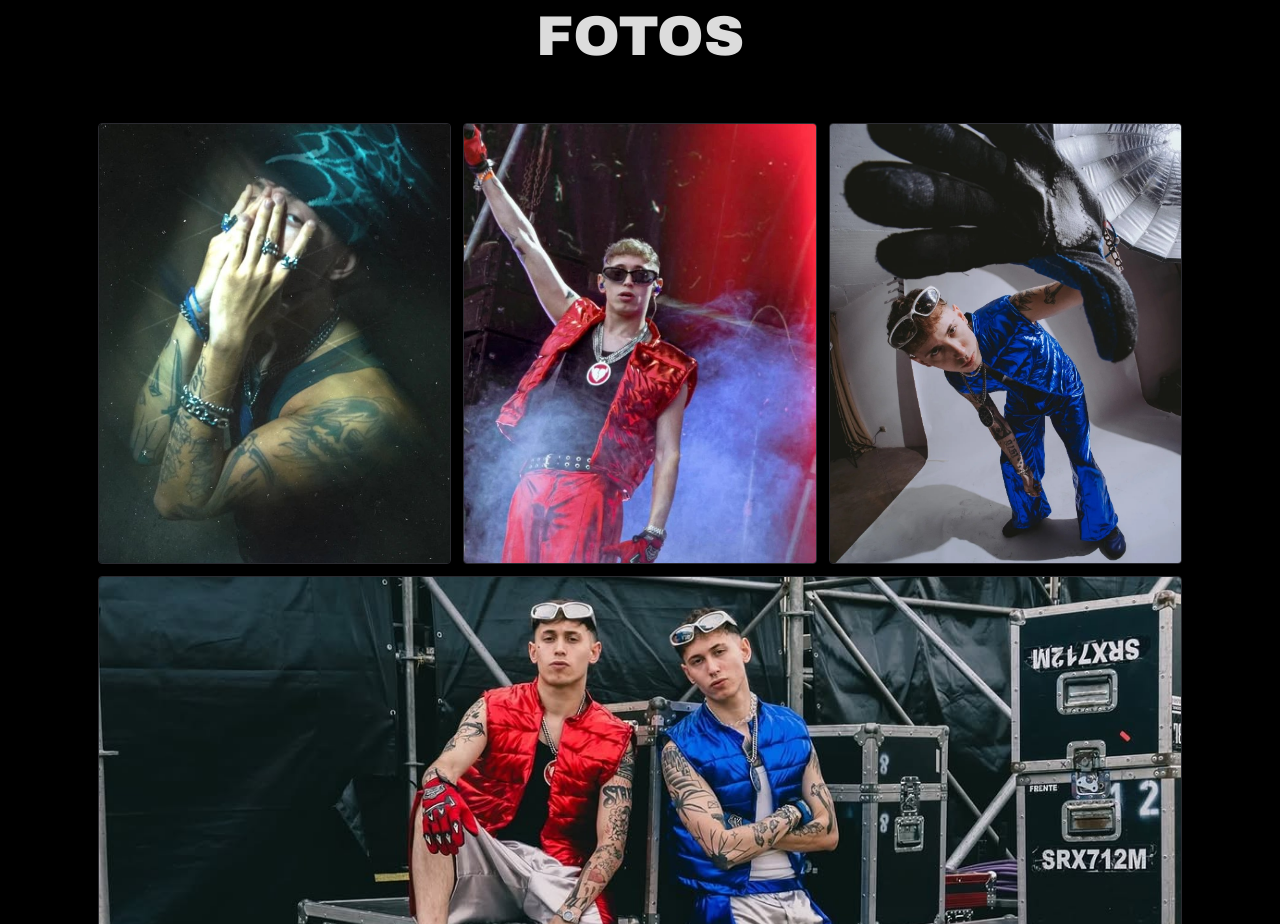
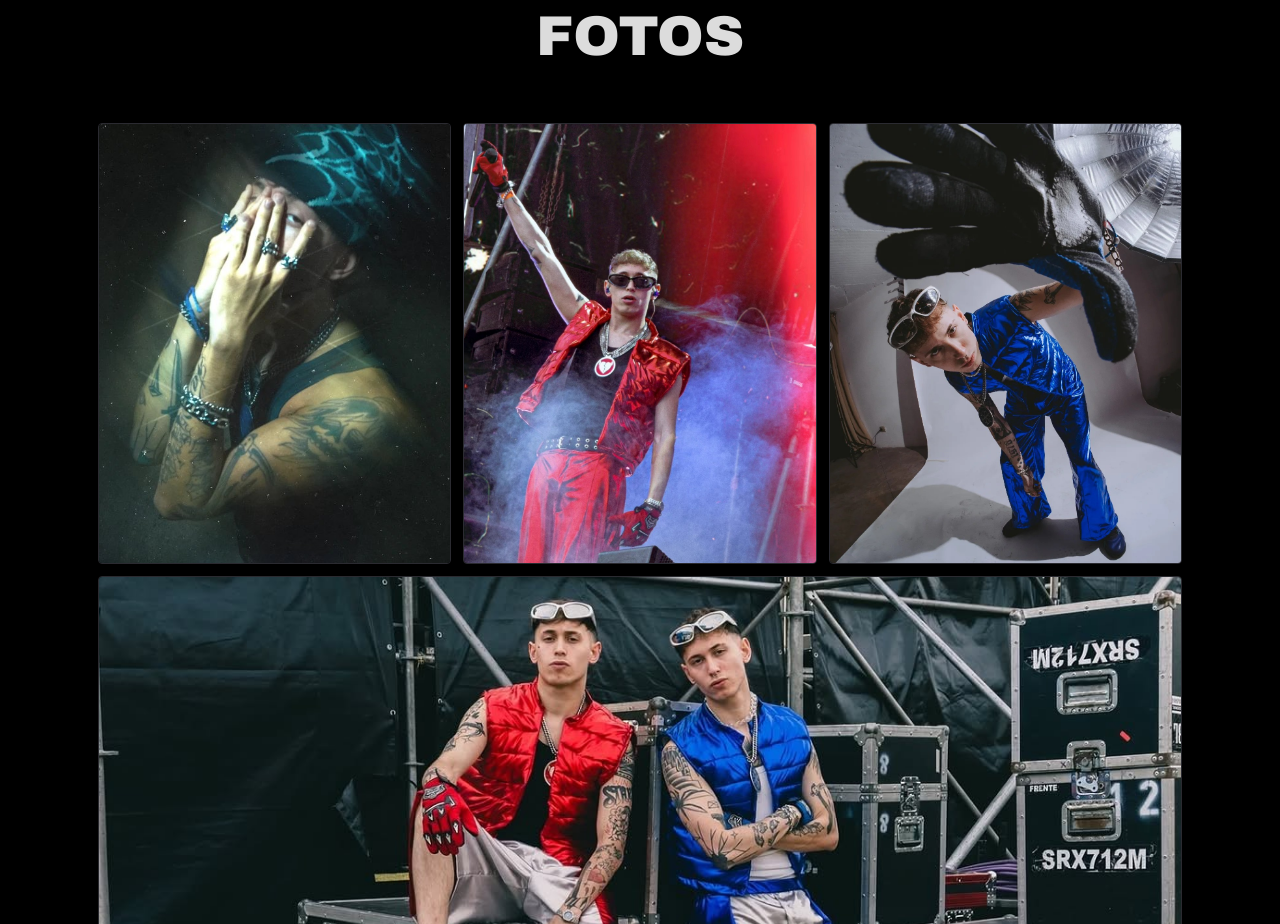
Before and after one commit to angieeramirez31032-spec/mi-pagina-openai1, a plain HTML site: page rako-y-froz/index.html in a window 1280 px wide. Shown: the part 2820-3744 px from the top of the page. Drawn offline with Linux system fonts and the light colour scheme; a web font is replaced by a local one.

Commit message:
Reemplaza la foto del escenario por una de mayor calidad
Co-Authored-By: Claude Sonnet 5.5 <noreply@anthropic.com>
Claude-Session: https://claude.ai/code/session_01HG6MRVtTbu1vp4iAkjyiYL

```diff
--- a/rako-y-froz/index.html
+++ b/rako-y-froz/index.html
@@ -251,7 +251,7 @@ footer ul a:hover{color:var(--froz)}
   <h2>Fotos</h2>
   <div class="gallery">
     <button class="ph" type="button"><img src="foto2.jpg" alt="Retrato con las manos cubriendo la cara, gorro verde azulado y tatuajes en los brazos" loading="lazy"></button>
-    <button class="ph" type="button"><img src="foto3.jpg" alt="Artista de campera roja metalizada en el escenario, con el brazo en alto y humo azul" loading="lazy"></button>
+    <button class="ph" type="button"><img src="foto3hd.jpg" alt="Artista de campera roja metalizada en el escenario, con el brazo en alto y humo azul" loading="lazy"></button>
     <button class="ph" type="button"><img src="foto8hd.jpg" alt="Retrato en picada con conjunto azul metalizado y un guante enorme en primer plano" loading="lazy"></button>
     <button class="ph wide" type="button"><img src="foto1hd.jpg" alt="Froz y RakoBoy sentados juntos entre cajas de rigging detrás del escenario" loading="lazy"></button>
     <button class="ph" type="button"><img src="foto9hd.jpg" alt="Retrato en picada con conjunto rojo metalizado, anteojos plateados y mano en la sien" loading="lazy"></button>
```
Also changed, not shown: rako-y-froz/foto3.jpg (deleted), rako-y-froz/foto3hd.jpg (added).
